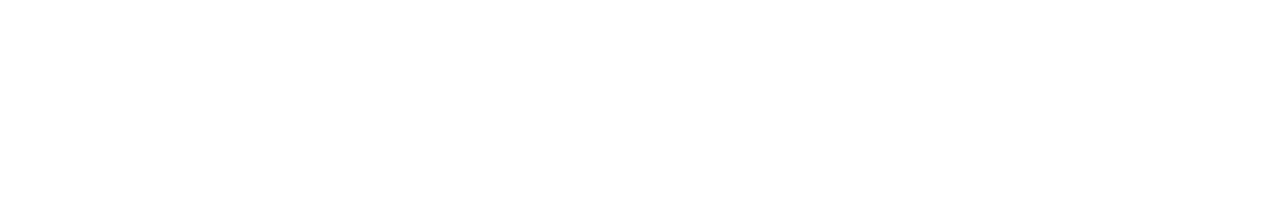
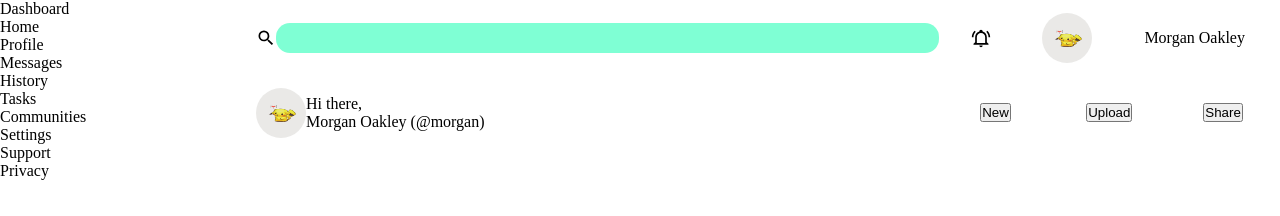
Before and after one commit to Nonines/Admin-Dashboard, a plain HTML site: page index.html in a window 1280 px wide. Drawn offline with Linux system fonts and the light colour scheme.

Commit message:
Add main page content, Add basic page layout, Add a bunch of icons and images

```diff
--- a/index.html
+++ b/index.html
@@ -7,6 +7,56 @@
     <link rel="stylesheet" href="./styles/style.css">
 </head>
 <body>
+    <header>
+        <div class="search">
+            <img src="./images/icons/magnify.svg" alt="magnify-icon">
+            <div></div>
+        </div>
 
+        <div class="profile">
+            <img src="./images/icons/bell-ring-outline.svg" alt="bell-icon">
+            <img src="./images/pikachu-thumbnail.jpg" alt="pikachu-thumbnail">
+            <p>Morgan Oakley</p>
+        </div>
+
+        <div class="user-info">
+            <img src="./images/pikachu-thumbnail.jpg" alt="pikachu-thumbnail">
+            <span>
+                <p>Hi there,</p>
+                <p>Morgan Oakley (@morgan)</p>
+            </span>
+        </div>
+
+        <div class="buttons">
+            <button>New</button>
+            <button>Upload</button>
+            <button>Share</button>
+        </div>
+    </header>
+
+    <aside>
+        <div>Dashboard</div>
+        <div class="navigation">
+            <ul>
+                <li><p>Home</p></li>
+                <li><p>Profile</p></li>
+                <li><p>Messages</p></li>
+                <li><p>History</p></li>
+                <li><p>Tasks</p></li>
+                <li><p>Communities</p></li>
+            </ul>
+        </div>
+        <div class="branding">
+            <ul>
+                <li><p>Settings</p></li>
+                <li><p>Support</p></li>
+                <li><p>Privacy</p></li>
+            </ul>
+        </div>
+    </aside>
+
+    <main>
+
+    </main>
 </body>
 </html>
--- a/styles/style.css
+++ b/styles/style.css
@@ -0,0 +1,83 @@
+* {
+    box-sizing: border-box;
+    padding: 0px;
+    margin: 0px;
+    /* outline: 1px solid lightcoral; */
+}
+
+[src$='.svg'] {
+    width: 20px;
+    height: 20px;
+}
+
+[src$='.jpg'] {
+    width: 50px;
+    height: 50px;
+    border-radius: 50%;
+}
+
+body {
+    height: auto;
+
+    display: grid;
+    grid-template-columns: minmax(150px, 1fr) 4fr;
+    grid-template-rows: 150px 4fr;
+}
+
+header {
+    grid-column-start: 2;
+    grid-column-end: 3;
+    grid-row-start: 1;
+    grid-row-end: 2;
+
+    display: grid;
+    grid-template-columns: 2fr 1fr;
+    grid-auto-rows: 1fr;
+}
+
+aside {
+    grid-column-start: 1;
+    grid-column-end: 2;
+    grid-row-start: 1;
+    grid-row-end: 3;
+}
+
+main {
+    grid-column-start: 2;
+    grid-column-end: 3;
+    grid-row-start: 2;
+    grid-row-end: 3;
+}
+
+header .search {
+    display: grid;
+    grid-template-columns: min-content auto;
+    align-items: center;
+}
+
+header .search div {
+    height: 30px;
+    width: 100%;
+    border-radius: 14px;
+    background-color: aquamarine;
+}
+
+header .profile {
+    display: grid;
+    grid-template-columns: repeat(2, 1fr) 2fr;
+    align-items: center;
+    justify-items: center;
+}
+
+header .user-info {
+    display: grid;
+    grid-template-columns: auto 1fr;
+    align-items: center;
+}
+
+header .buttons {
+    display: grid;
+    grid-template-columns: 1fr 1fr 1fr;
+    align-items: center;
+    justify-items: center;
+}
```
Also changed, not shown: images/icons/bell-ring-outline.svg (added), images/icons/magnify.svg (added), images/pikachu-thumbnail.jpg (added).
